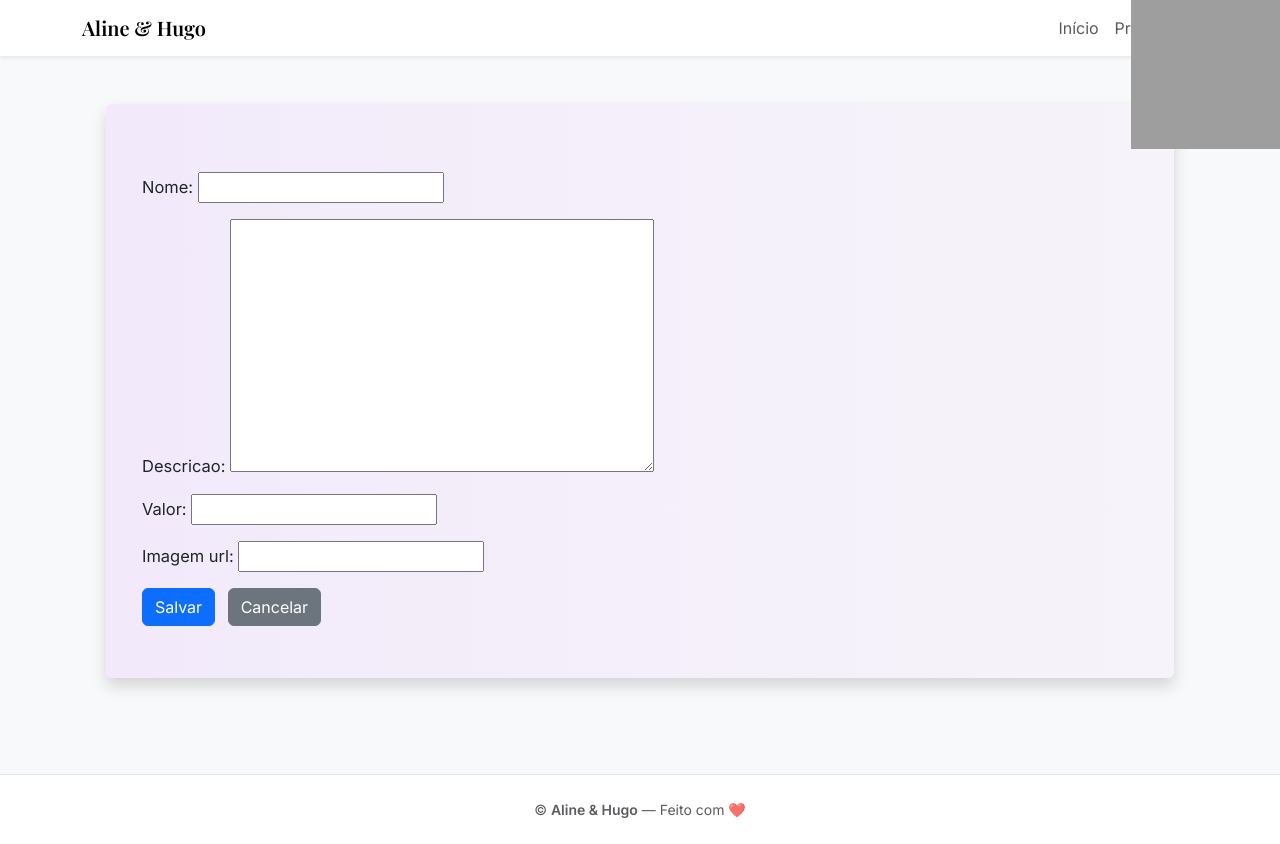
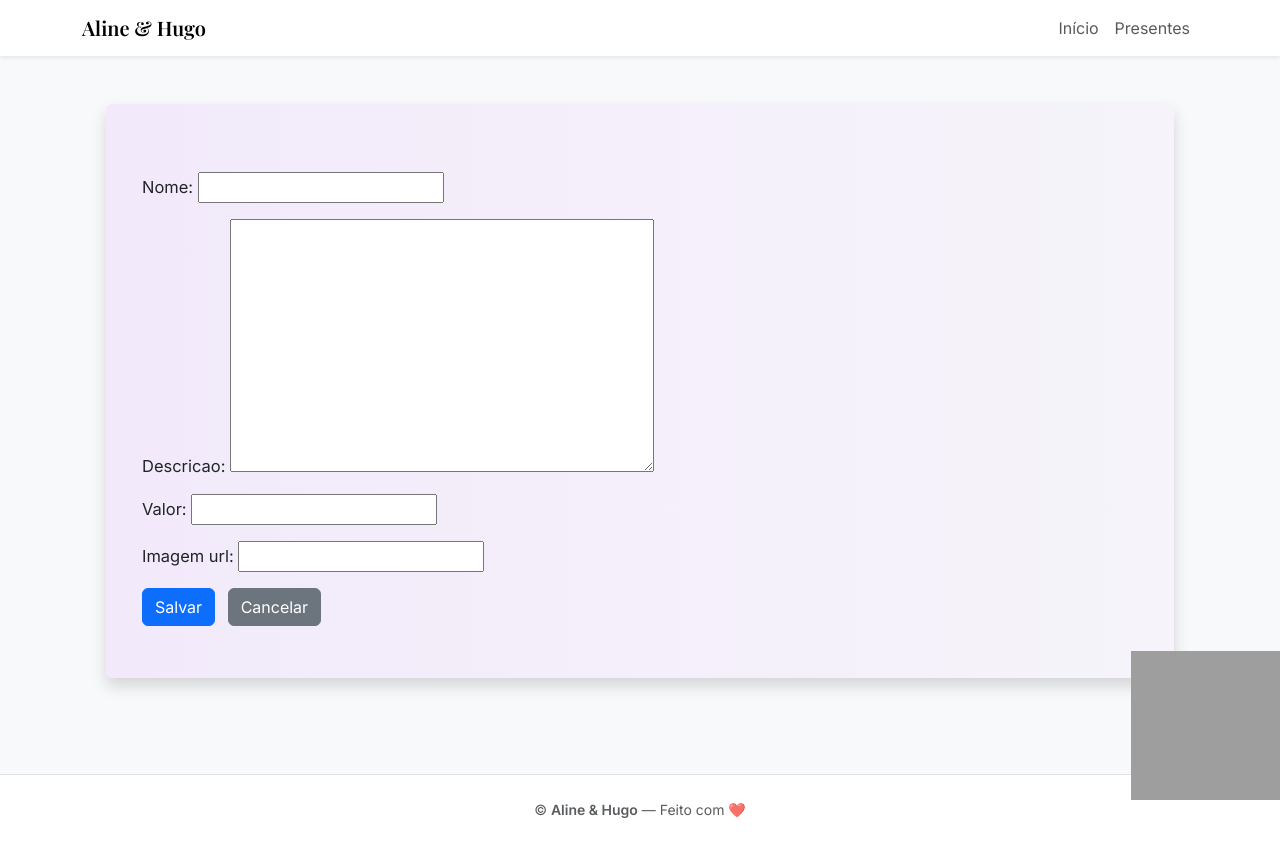
Before and after one commit to hugodavilat/cenourinhas, a Django app: template templates/admin/form.html in a window 1280 px wide. Run offline with Django 4.2, Linux system fonts and the light colour scheme; the template is opened without the code that fills it: values that come from a table or form of the project are taken from there, others are empty; grey boxes are pictures that could not be loaded.

```diff
--- a/templates/base.html
+++ b/templates/base.html
@@ -48,10 +48,8 @@
     {% block head %}{% endblock %}
   </head>
   <body class="bg-light text-dark">
-    <!-- Fork me on GitHub Ribbon -->
-    <a href="https://github.com/hugodavilat/cenourinhas" target="_blank" style="position: absolute; top: 0; right: 0; z-index: 1031;">
-      <img width="149" height="149" src="https://github.blog/wp-content/uploads/2008/12/forkme_right_darkblue_121621.png?resize=149%2C149" alt="Fork me on GitHub" loading="lazy">
-    </a>
+    <!-- Fork me on GitHub Ribbon (moved to bottom right) -->
+
     <nav class="navbar navbar-expand-lg bg-white shadow-sm">
       <div class="container">
         <a class="navbar-brand display-font" href="/">Aline & Hugo</a>
@@ -92,9 +90,15 @@
       </div>
     </main>
 
+
     <footer class="py-4 mt-5 bg-white border-top">
       <div class="container text-center text-muted small">&copy; <span class="fw-semibold">Aline & Hugo</span> — Feito com ❤️</div>
     </footer>
+
+    <!-- Fork me on GitHub Ribbon (bottom right) -->
+    <a href="https://github.com/hugodavilat/cenourinhas" target="_blank" style="position: fixed; bottom: 0; right: 0; z-index: 1031;">
+      <img width="149" height="149" src="https://github.blog/wp-content/uploads/2008/12/forkme_right_darkblue_121621.png?resize=149%2C149" alt="Fork me on GitHub" loading="lazy">
+    </a>
 
     <script src="https://cdn.jsdelivr.net/npm/bootstrap@5.3.2/dist/js/bootstrap.bundle.min.js"></script>
     {% block scripts %}{% endblock %}
```
